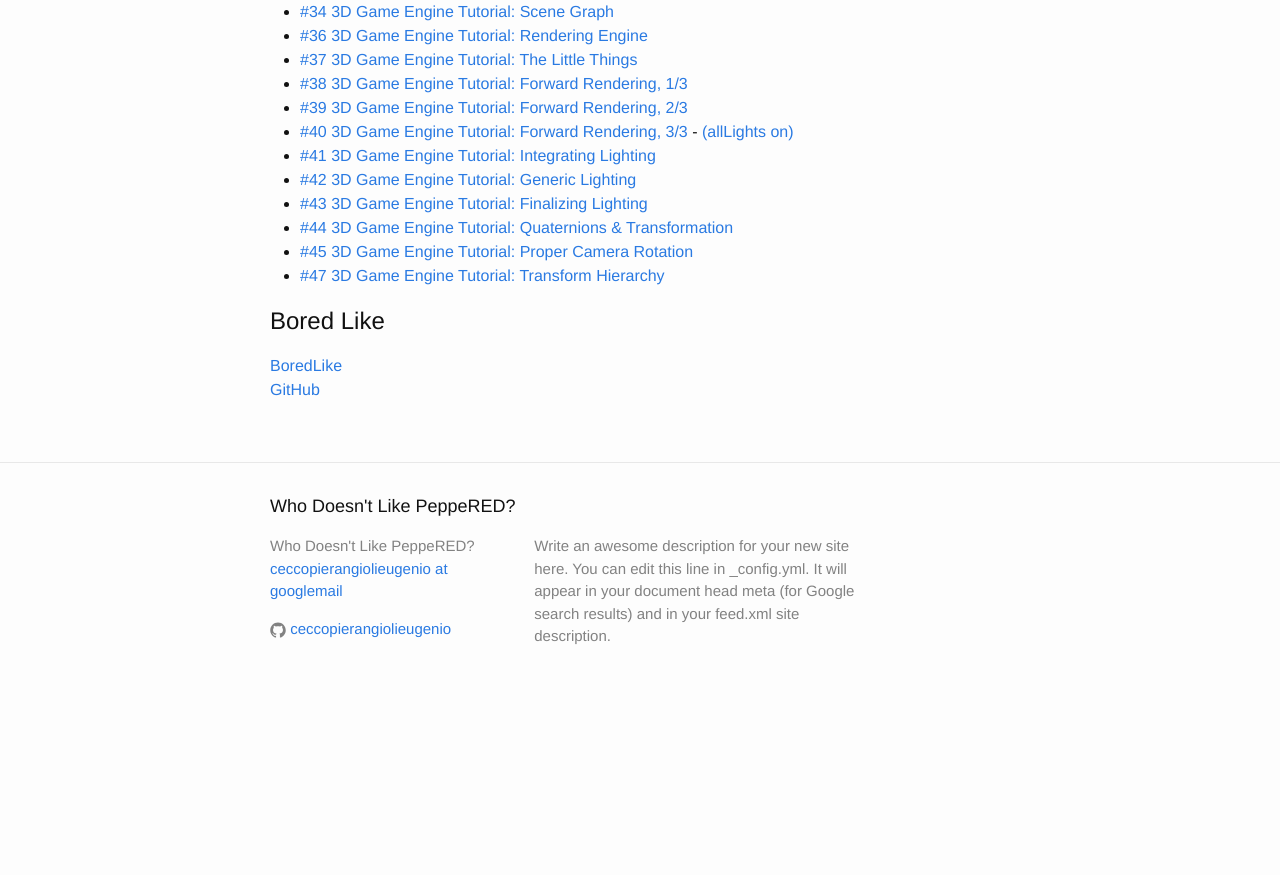
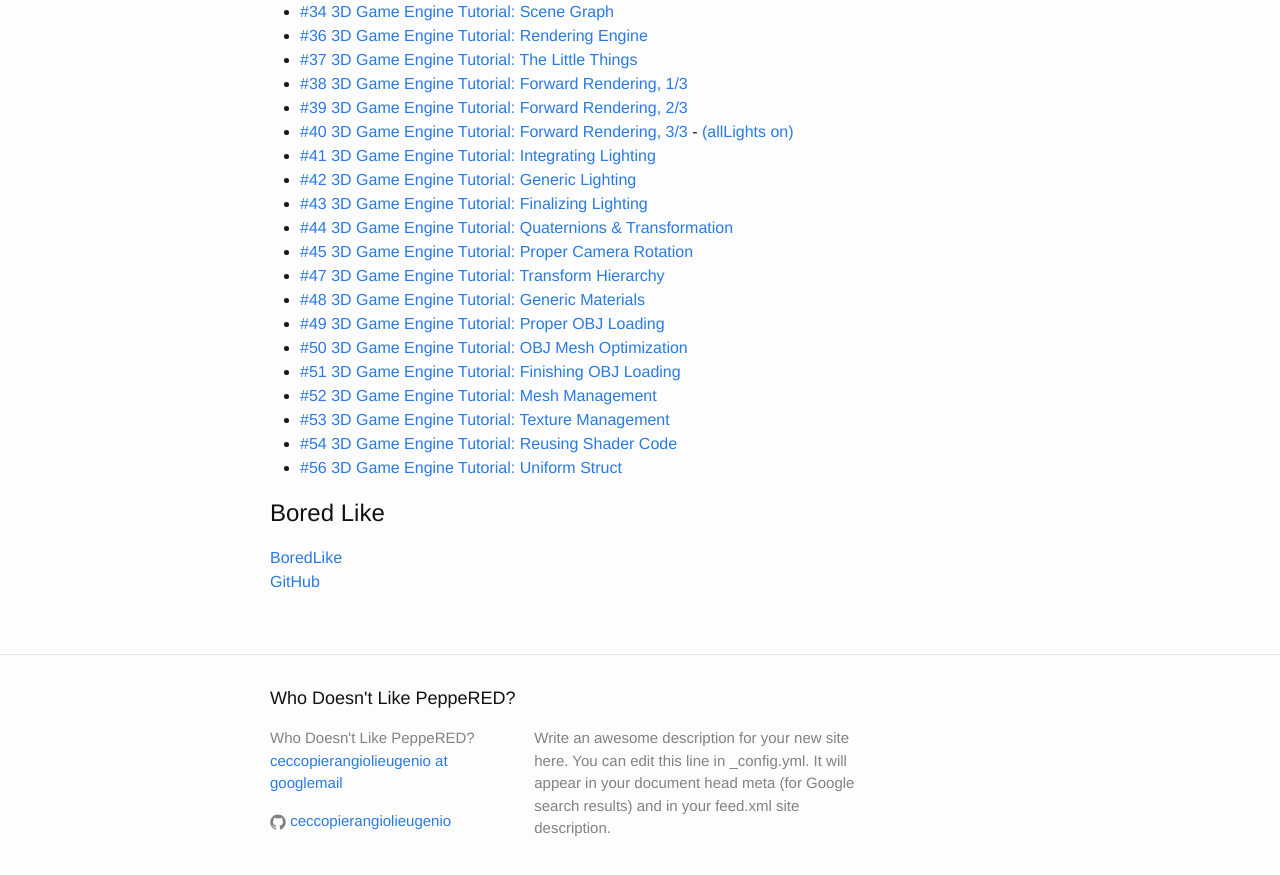
Before and after one commit to ceccopierangiolieugenio/ceccopierangiolieugenio.github.io, a Jekyll site: the page built from projects.md, in a window 1280 px wide and 900 px high, scrolled down 1034 px. Shown: the top 875 px of the window. Built offline with Jekyll 4.4.1, drawn with Linux system fonts in a browser that asks for light colours; before the commit the page ends 1742 px from its top, so only the background shows below that.

Commit message:
Updated tutorials

```diff
--- a/projects.md
+++ b/projects.md
@@ -55,6 +55,14 @@ Temporary links (i will write a page for each), based on [thebennybox tutorial](
 -   [#44 3D Game Engine Tutorial: Quaternions & Transformation](3DGameEngine.js/v0.44/3DGameEngine.js.html)
 -   [#45 3D Game Engine Tutorial: Proper Camera Rotation](3DGameEngine.js/v0.45/3DGameEngine.js.html)
 -   [#47 3D Game Engine Tutorial: Transform Hierarchy](3DGameEngine.js/v0.47/3DGameEngine.js.html)
+-   [#48 3D Game Engine Tutorial: Generic Materials](3DGameEngine.js/v0.48/3DGameEngine.js.html)
+-   [#49 3D Game Engine Tutorial: Proper OBJ Loading](3DGameEngine.js/v0.49/3DGameEngine.js.html)
+-   [#50 3D Game Engine Tutorial: OBJ Mesh Optimization](3DGameEngine.js/v0.50/3DGameEngine.js.html)
+-   [#51 3D Game Engine Tutorial: Finishing OBJ Loading](3DGameEngine.js/v0.51/3DGameEngine.js.html)
+-   [#52 3D Game Engine Tutorial: Mesh Management](3DGameEngine.js/v0.52/3DGameEngine.js.html)
+-   [#53 3D Game Engine Tutorial: Texture Management](3DGameEngine.js/v0.53/3DGameEngine.js.html)
+-   [#54 3D Game Engine Tutorial: Reusing Shader Code](3DGameEngine.js/v0.54/3DGameEngine.js.html)
+-   [#56 3D Game Engine Tutorial: Uniform Struct](3DGameEngine.js/v0.56/3DGameEngine.js.html)
 
 
 Bored Like
```
Also changed, not shown: .gitmodules.
